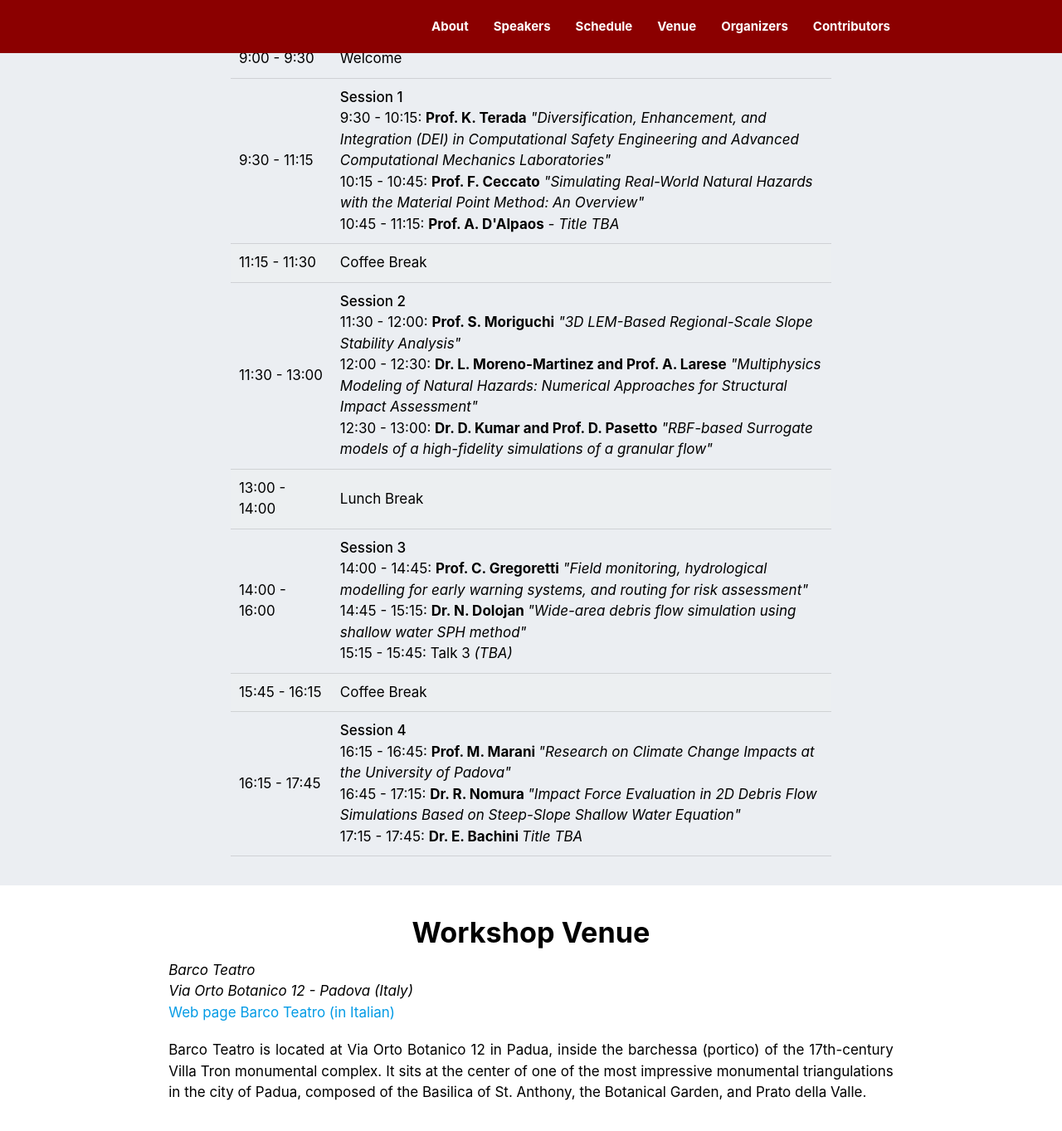
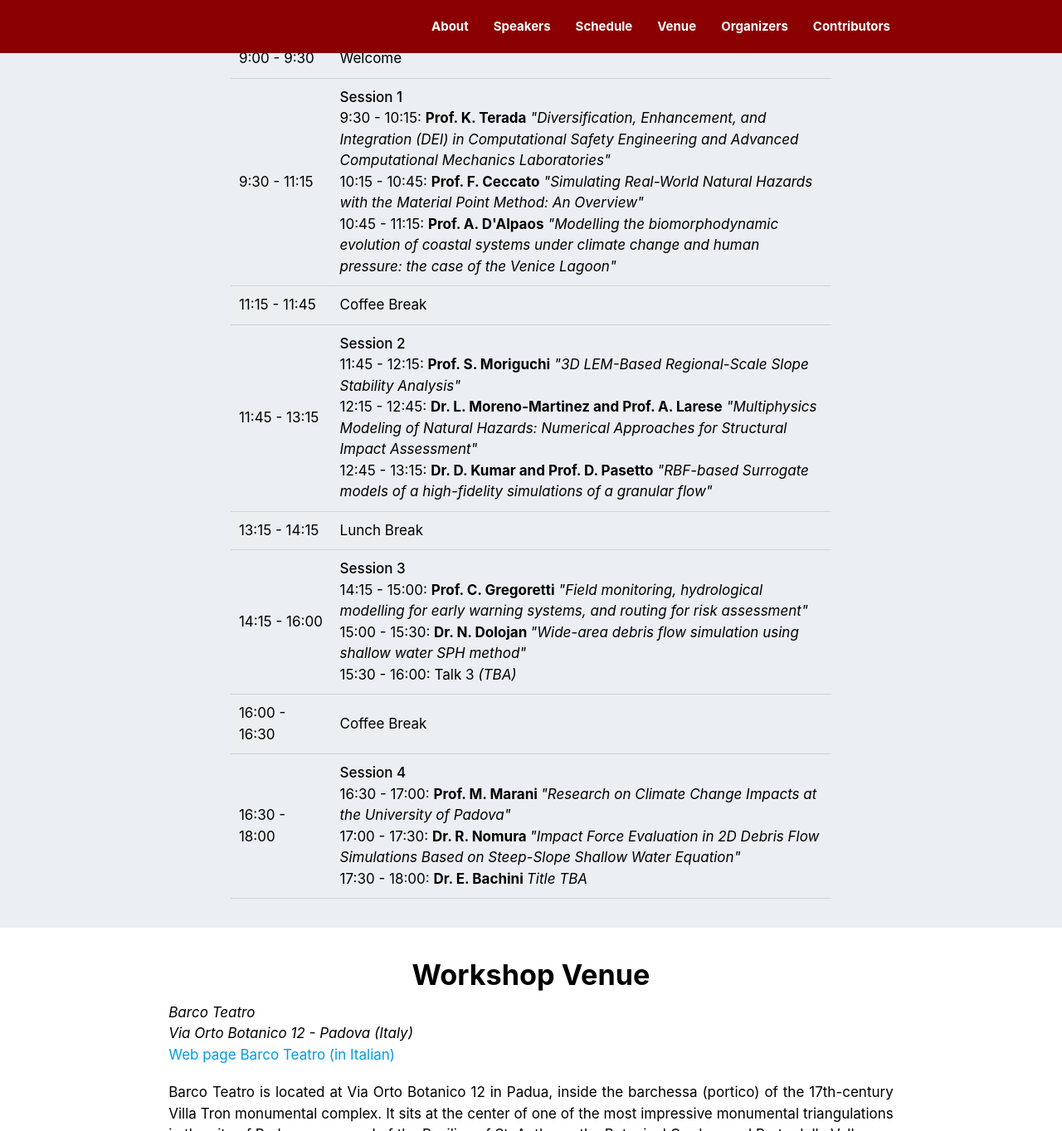
Before and after one commit to DMunipd/hydrorom26, a Jekyll site: the page built from index.html, in a window 1280 px wide and 1400 px high, scrolled down 2305 px, cut to the strip 0-1363 px from the top of the window. Shown: the whole strip at 83% size. Built offline with Jekyll 4.4.1, drawn with Linux system fonts in a browser that asks for light colours; nearby versions of some CDN libraries.

Commit message:
update program

```diff
--- a/_includes/schedule.html
+++ b/_includes/schedule.html
@@ -67,47 +67,47 @@
                         <strong>Session 1</strong><br>
                         9:30 - 10:15:  <b>Prof. K. Terada</b>  <i>"Diversification, Enhancement, and Integration (DEI) in  Computational Safety Engineering and Advanced Computational Mechanics Laboratories"</i> <br>
                         10:15 - 10:45: <b>Prof. F. Ceccato</b> <i>"Simulating Real-World Natural Hazards with the Material Point Method: An Overview"</i><br>
-                        10:45 - 11:15: <b>Prof. A. D'Alpaos</b> <i>- Title TBA</i>
+                        10:45 - 11:15: <b>Prof. A. D'Alpaos</b> <i>"Modelling the biomorphodynamic evolution of coastal systems under climate change and human pressure: the case of the Venice Lagoon"</i>
                      </td>
                   </tr>
                   <tr class="blue-grey lighten-5">
-                     <td>11:15 - 11:30</td>
+                     <td>11:15 - 11:45</td>
                      <td>Coffee Break</td>
                   </tr>
                   <tr>
-                     <td>11:30 - 13:00</td>
+                     <td>11:45 - 13:15</td>
                      <td>
                         <strong>Session 2</strong><br>
-                        11:30 - 12:00: <b>Prof. S. Moriguchi</b> <i>"3D LEM-Based Regional-Scale Slope Stability Analysis"</i><br>
-                        12:00 - 12:30: <b>Dr. L. Moreno-Martinez and Prof. A. Larese</b> <i>"Multiphysics Modeling of Natural Hazards: Numerical Approaches for Structural Impact Assessment"</i><br>
-                        12:30 - 13:00: <b> Dr. D. Kumar and Prof. D. Pasetto</b> <i>"RBF-based Surrogate models of a high-fidelity simulations of a granular flow"</i>
+                        11:45 - 12:15: <b>Prof. S. Moriguchi</b> <i>"3D LEM-Based Regional-Scale Slope Stability Analysis"</i><br>
+                        12:15 - 12:45: <b>Dr. L. Moreno-Martinez and Prof. A. Larese</b> <i>"Multiphysics Modeling of Natural Hazards: Numerical Approaches for Structural Impact Assessment"</i><br>
+                        12:45 - 13:15: <b> Dr. D. Kumar and Prof. D. Pasetto</b> <i>"RBF-based Surrogate models of a high-fidelity simulations of a granular flow"</i>
                      </td>
                   </tr>
                   <tr class="blue-grey lighten-5">
-                     <td>13:00 - 14:00</td>
+                     <td>13:15 - 14:15</td>
                      <td>Lunch Break</td>
                   </tr>
                   <tr>
-                     <td>14:00 - 16:00</td>
+                     <td>14:15 - 16:00</td>
                      <td>
                         <strong>Session 3</strong><br>
-                        14:00 - 14:45: <b>Prof. C. Gregoretti</b> <i>"Field monitoring, hydrological modelling for early warning systems, and routing for risk assessment"</i><br>
-                        14:45 - 15:15: <b>Dr. N. Dolojan </b><i>"Wide-area debris flow simulation using shallow water SPH method"</i> <br>
-                        15:15 - 15:45: Talk 3 <i>(TBA)</i> <br>
+                        14:15 - 15:00: <b>Prof. C. Gregoretti</b> <i>"Field monitoring, hydrological modelling for early warning systems, and routing for risk assessment"</i><br>
+                        15:00 - 15:30: <b>Dr. N. Dolojan </b><i>"Wide-area debris flow simulation using shallow water SPH method"</i> <br>
+                        15:30 - 16:00: Talk 3 <i>(TBA)</i> <br>
                         <!--15:30 - 16:00: Talk 4 (TBA)-->
                      </td>
                   </tr>
                   <tr class="blue-grey lighten-5">
-                     <td>15:45 - 16:15</td>
+                     <td>16:00 - 16:30</td>
                      <td>Coffee Break</td>
                   </tr>
                   <tr>
-                     <td>16:15 - 17:45</td>
+                     <td>16:30 - 18:00</td>
                      <td>
                         <strong>Session 4</strong><br>
-                        16:15 - 16:45: <b> Prof. M. Marani </b>  <i>"Research on Climate Change Impacts at the University of Padova"</i> <br>
-                        16:45 - 17:15: <b>Dr. R. Nomura </b> <i>"Impact Force Evaluation in 2D Debris Flow Simulations Based on Steep-Slope Shallow Water Equation"</i> <br>
-                        17:15 - 17:45: <b>Dr. E. Bachini </b> <i>Title TBA</i>
+                        16:30 - 17:00: <b> Prof. M. Marani </b>  <i>"Research on Climate Change Impacts at the University of Padova"</i> <br>
+                        17:00 - 17:30: <b>Dr. R. Nomura </b> <i>"Impact Force Evaluation in 2D Debris Flow Simulations Based on Steep-Slope Shallow Water Equation"</i> <br>
+                        17:30 - 18:00: <b>Dr. E. Bachini </b> <i>Title TBA</i>
                      </td>
                   </tr>
                </tbody>
```
